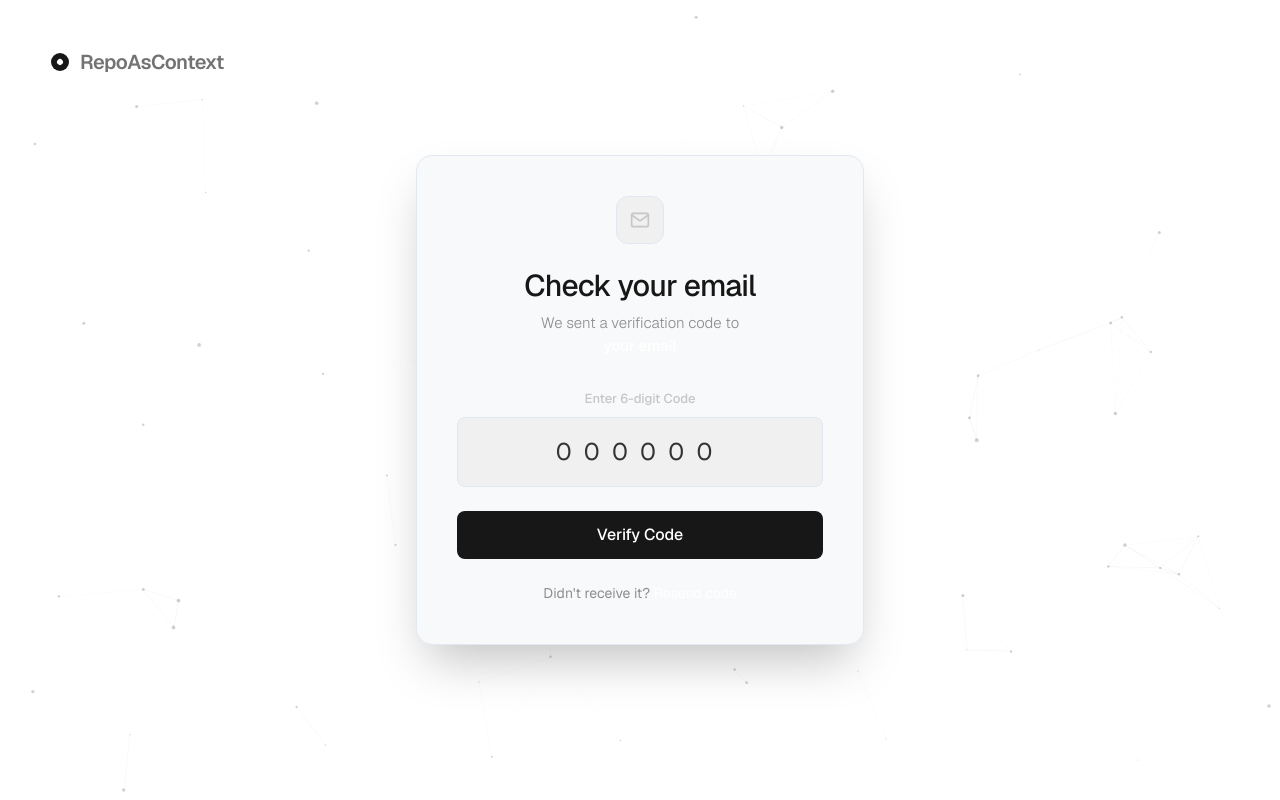
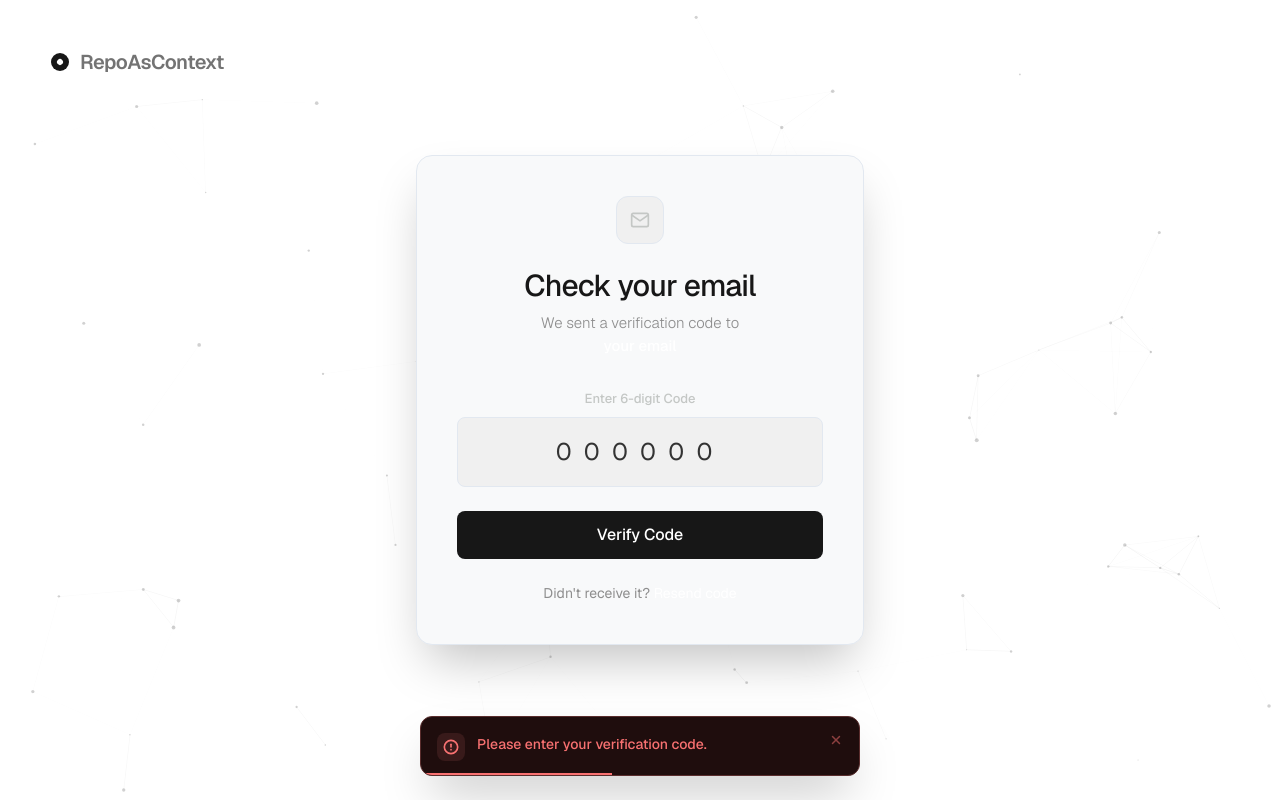
Before and after one commit to VipulDub-Cdr/RepoAsContext-frontend, a Next.js app: page /otp-verification in a window 1280 px wide. Both pictures are taken after a click on the button "Verify Code". Built offline with nearby package versions, Linux system fonts and the light colour scheme.

Commit message:
added live toaster messages

```diff
--- a/app/login/page.tsx
+++ b/app/login/page.tsx
@@ -1,21 +1,22 @@
 "use client"
-import { useState, useEffect, useRef } from "react"
+import { useState } from "react"
 import { useRouter } from "next/navigation";
 import Link from "next/link";
+import { Toaster, useToast } from "@/components/Toaster";
 
 import { NetworkBackground } from "@/components/NetworkBackground";
 
 export default function Login() {
     const [email, setEmail] = useState("");
     const [password, setPassword] = useState("");
-    const [isSuccess, setIsSuccess] = useState(false);
     const [isLoading, setIsLoading] = useState(false);
+    const { toast, showToast, dismissToast } = useToast();
 
     const router = useRouter();
 
     async function handleSignup() {
         if (!email || !password) {
-            setIsSuccess(false);
+            showToast("Please fill in all fields.", "error");
             return;
         }
 
@@ -31,14 +32,14 @@ export default function Login() {
             const data = await res.json();
 
             if (data.success) {
-                setIsSuccess(true);
-                localStorage.setItem("refrax-token", data.token)
+                localStorage.setItem("refrax-token", data.token);
+                showToast(data.message || "Signed in successfully!", "success");
                 router.push(`/chat`);
             } else {
-                setIsSuccess(false);
+                showToast(data.message || "Invalid credentials. Please try again.", "error");
             }
         } catch (err) {
-            setIsSuccess(false);
+            showToast("Failed to connect to server. Please try again.", "error");
         } finally {
             setIsLoading(false);
         }
@@ -92,6 +93,8 @@ export default function Login() {
                     </div>
                 </div>
             </div>
+
+            <Toaster toast={toast} onDismiss={dismissToast} />
         </div>
     )
 }
--- a/app/otp-verification/page.tsx
+++ b/app/otp-verification/page.tsx
@@ -1,14 +1,15 @@
 "use client"
-import { useState, useEffect, useRef, Suspense } from "react"
+import { useState, Suspense } from "react"
 import { useRouter, useSearchParams } from "next/navigation";
 import Link from "next/link";
+import { Toaster, useToast } from "@/components/Toaster";
 
 import { NetworkBackground } from "@/components/NetworkBackground";
 
 function OtpForm() {
     const [otpInput, setOtpInput] = useState("");
-    const [isSuccess, setIsSuccess] = useState(false);
     const [isLoading, setIsLoading] = useState(false);
+    const { toast, showToast, dismissToast } = useToast();
 
     const router = useRouter();
     const searchParams = useSearchParams();
@@ -16,7 +17,7 @@ function OtpForm() {
 
     async function handleSubmit() {
         if (!otpInput) {
-            setIsSuccess(false);
+            showToast("Please enter your verification code.", "error");
             return;
         }
 
@@ -33,13 +34,13 @@ function OtpForm() {
             const data = await res.json();
 
             if (data.success) {
-                setIsSuccess(true);
+                showToast(data.message || "Email verified! Redirecting to login...", "success");
                 router.push("/login");
             } else {
-                setIsSuccess(false);
+                showToast(data.message || "Invalid or expired code. Please try again.", "error");
             }
         } catch (err) {
-            setIsSuccess(false);
+            showToast("Failed to connect to server. Please try again.", "error");
         } finally {
             setIsLoading(false);
         }
@@ -92,6 +93,8 @@ function OtpForm() {
                     </div>
                 </div>
             </div>
+
+            <Toaster toast={toast} onDismiss={dismissToast} />
         </div>
     )
 }
--- a/app/signup/page.tsx
+++ b/app/signup/page.tsx
@@ -1,25 +1,22 @@
 "use client"
-import { useState, useEffect, useRef } from "react"
+import { useState } from "react"
 import { useRouter } from "next/navigation";
 import Link from "next/link";
+import { Toaster, useToast } from "@/components/Toaster";
 
 import { NetworkBackground } from "@/components/NetworkBackground";
 
 export default function Signup() {
     const [email, setEmail] = useState("");
     const [password, setPassword] = useState("");
-    const [toaster, setToaster] = useState(false);
-    const [toasterData, setToasterData] = useState("");
-    const [isSuccess, setIsSuccess] = useState(false);
     const [isLoading, setIsLoading] = useState(false);
+    const { toast, showToast, dismissToast } = useToast();
 
     const router = useRouter();
 
     async function handleSignup() {
         if (!email || !password) {
-            setIsSuccess(false);
-            setToasterData("Please fill in all fields.");
-            setToaster(true);
+            showToast("Please fill in all fields.", "error");
             return;
         }
 
@@ -35,21 +32,13 @@ export default function Signup() {
             const data = await res.json();
 
             if (data.success) {
-                setIsSuccess(true);
+                showToast(data.message || "Account created! Check your email.", "success");
                 router.push(`/otp-verification?email=${encodeURIComponent(email)}`);
             } else {
-                setIsSuccess(false);
+                showToast(data.message || "Something went wrong. Please try again.", "error");
             }
-
-            setToasterData(data.message);
-            setToaster(true);
-            setTimeout(() => {
-                setToaster(false);
-            }, 6000)
         } catch (err) {
-            setIsSuccess(false);
-            setToasterData("Failed to connect to server.");
-            setToaster(true);
+            showToast("Failed to connect to server. Please try again.", "error");
         } finally {
             setIsLoading(false);
         }
@@ -69,12 +58,6 @@ export default function Signup() {
             <div className="bg-card border border-border-dim rounded-2xl w-full max-w-md p-8 md:p-10 relative z-10 shadow-2xl mx-4">
                 <h2 className="text-3xl font-medium tracking-tight mb-2">Create an account</h2>
                 <p className="text-muted-grey font-light text-[15px] mb-8">Join RepoAsContext to upgrade your workflow.</p>
-
-                {toaster && (
-                    <div className={`mb-6 p-3 animate-pulse-subtle rounded-lg border text-sm ${isSuccess ? 'bg-[#1a2e22] border-[#2e5c41] text-[#6bb28b]' : 'bg-[#2a1313] border-[#5c2e2e] text-[#f87171]'}`}>
-                        {toasterData}
-                    </div>
-                )}
 
                 <div className="flex flex-col gap-5">
                     <div>
@@ -110,6 +93,8 @@ export default function Signup() {
                     </div>
                 </div>
             </div>
+
+            <Toaster toast={toast} onDismiss={dismissToast} />
         </div>
     )
 }
--- /dev/null
+++ b/components/Toaster.tsx
@@ -0,0 +1,156 @@
+"use client"
+import React, { useEffect, useState } from "react";
+
+export type ToastVariant = "success" | "error" | "info";
+
+export interface ToastData {
+    message: string;
+    variant: ToastVariant;
+}
+
+interface ToasterProps {
+    toast: ToastData | null;
+    onDismiss: () => void;
+    duration?: number; // ms, default 5000
+}
+
+const ICONS: Record<ToastVariant, React.ReactElement> = {
+    success: (
+        <svg width="16" height="16" viewBox="0 0 24 24" fill="none" stroke="currentColor" strokeWidth="2.5" strokeLinecap="round" strokeLinejoin="round">
+            <polyline points="20 6 9 17 4 12" />
+        </svg>
+    ),
+    error: (
+        <svg width="16" height="16" viewBox="0 0 24 24" fill="none" stroke="currentColor" strokeWidth="2.5" strokeLinecap="round" strokeLinejoin="round">
+            <circle cx="12" cy="12" r="10" />
+            <line x1="12" y1="8" x2="12" y2="12" />
+            <line x1="12" y1="16" x2="12.01" y2="16" />
+        </svg>
+    ),
+    info: (
+        <svg width="16" height="16" viewBox="0 0 24 24" fill="none" stroke="currentColor" strokeWidth="2.5" strokeLinecap="round" strokeLinejoin="round">
+            <circle cx="12" cy="12" r="10" />
+            <line x1="12" y1="16" x2="12" y2="12" />
+            <line x1="12" y1="8" x2="12.01" y2="8" />
+        </svg>
+    ),
+};
+
+const STYLES: Record<ToastVariant, { wrapper: string; icon: string; bar: string }> = {
+    success: {
+        wrapper: "bg-[#0d1f14] border border-[#2d5a3d] text-[#6ee7a0]",
+        icon: "bg-[#1a3828] text-[#6ee7a0]",
+        bar: "bg-[#6ee7a0]",
+    },
+    error: {
+        wrapper: "bg-[#1f0d0d] border border-[#5a2d2d] text-[#f87171]",
+        icon: "bg-[#381a1a] text-[#f87171]",
+        bar: "bg-[#f87171]",
+    },
+    info: {
+        wrapper: "bg-[#0d1525] border border-[#2d3f6e] text-[#93c5fd]",
+        icon: "bg-[#1a2840] text-[#93c5fd]",
+        bar: "bg-[#93c5fd]",
+    },
+};
+
+export function Toaster({ toast, onDismiss, duration = 5000 }: ToasterProps) {
+    const [visible, setVisible] = useState(false);
+    const [progressWidth, setProgressWidth] = useState(100);
+
+    useEffect(() => {
+        if (!toast) {
+            setVisible(false);
+            return;
+        }
+
+        setVisible(false);
+        setProgressWidth(100);
+
+        // Trigger enter animation on next tick
+        const enterTimer = setTimeout(() => setVisible(true), 10);
+
+        // Progress bar animation
+        const progressTimer = setTimeout(() => setProgressWidth(0), 50);
+
+        // Auto-dismiss
+        const dismissTimer = setTimeout(() => {
+            setVisible(false);
+            setTimeout(onDismiss, 350); // wait for exit animation
+        }, duration);
+
+        return () => {
+            clearTimeout(enterTimer);
+            clearTimeout(progressTimer);
+            clearTimeout(dismissTimer);
+        };
+    }, [toast]);
+
+    if (!toast) return null;
+
+    const style = STYLES[toast.variant];
+
+    return (
+        <div
+            className={`
+                fixed bottom-6 left-1/2 -translate-x-1/2 z-[9999]
+                transition-all duration-350 ease-out
+                ${visible ? "translate-y-0 opacity-100" : "translate-y-8 opacity-0 pointer-events-none"}
+            `}
+            style={{ width: "min(440px, calc(100vw - 2rem))" }}
+        >
+            <div className={`relative rounded-xl shadow-2xl overflow-hidden ${style.wrapper}`}>
+                {/* Progress bar */}
+                <div
+                    className={`absolute bottom-0 left-0 h-[2px] ${style.bar}`}
+                    style={{
+                        width: `${progressWidth}%`,
+                        transition: `width ${duration - 100}ms linear`,
+                    }}
+                />
+
+                <div className="flex items-start gap-3 px-4 py-3.5">
+                    {/* Icon */}
+                    <div className={`shrink-0 w-7 h-7 rounded-lg flex items-center justify-center mt-0.5 ${style.icon}`}>
+                        {ICONS[toast.variant]}
+                    </div>
+
+                    {/* Message */}
+                    <p className="flex-1 text-sm font-medium leading-snug pt-1">
+                        {toast.message}
+                    </p>
+
+                    {/* Dismiss button */}
+                    <button
+                        onClick={() => {
+                            setVisible(false);
+                            setTimeout(onDismiss, 350);
+                        }}
+                        className="shrink-0 mt-0.5 opacity-50 hover:opacity-100 transition-opacity"
+                        aria-label="Dismiss"
+                    >
+                        <svg width="14" height="14" viewBox="0 0 24 24" fill="none" stroke="currentColor" strokeWidth="2.5" strokeLinecap="round">
+                            <line x1="18" y1="6" x2="6" y2="18" />
+                            <line x1="6" y1="6" x2="18" y2="18" />
+                        </svg>
+                    </button>
+                </div>
+            </div>
+        </div>
+    );
+}
+
+// Convenience hook
+export function useToast() {
+    const [toast, setToast] = useState<ToastData | null>(null);
+
+    function showToast(message: string, variant: ToastVariant = "info") {
+        setToast({ message, variant });
+    }
+
+    function dismissToast() {
+        setToast(null);
+    }
+
+    return { toast, showToast, dismissToast };
+}
```
